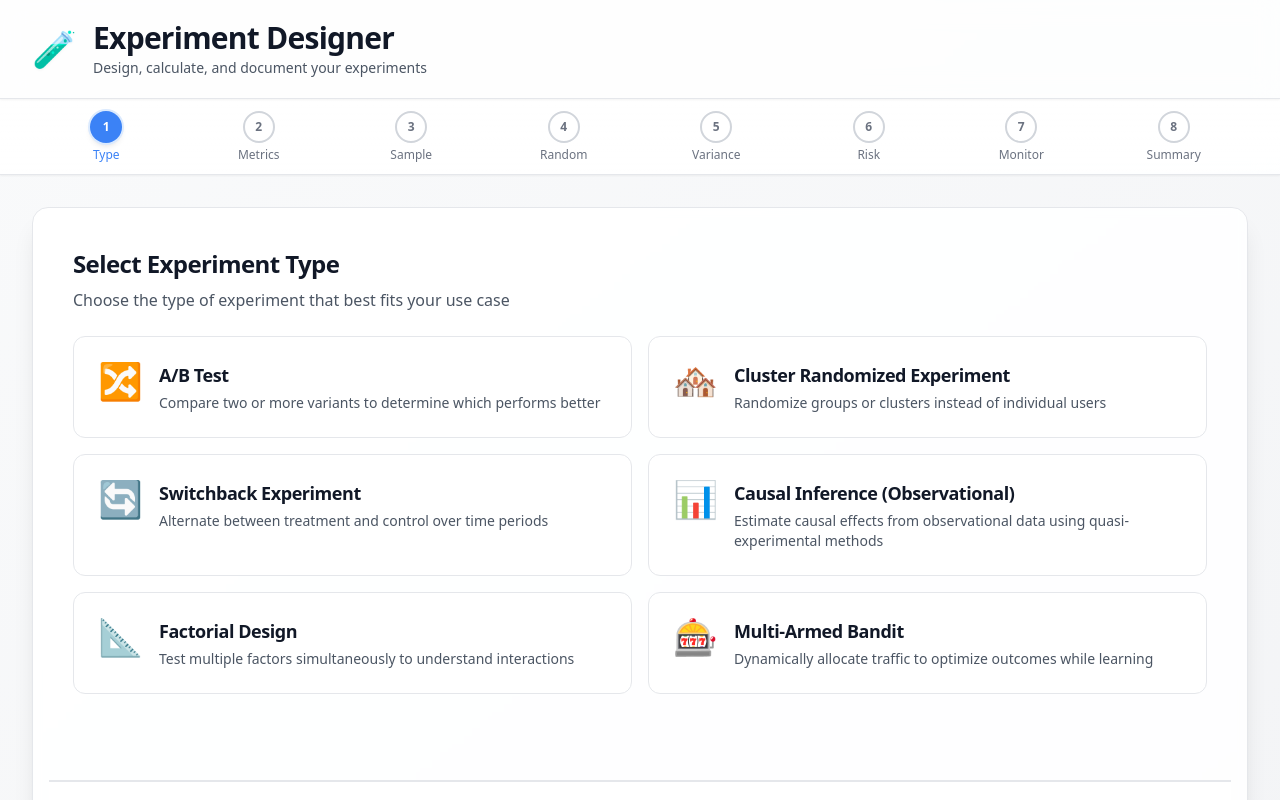
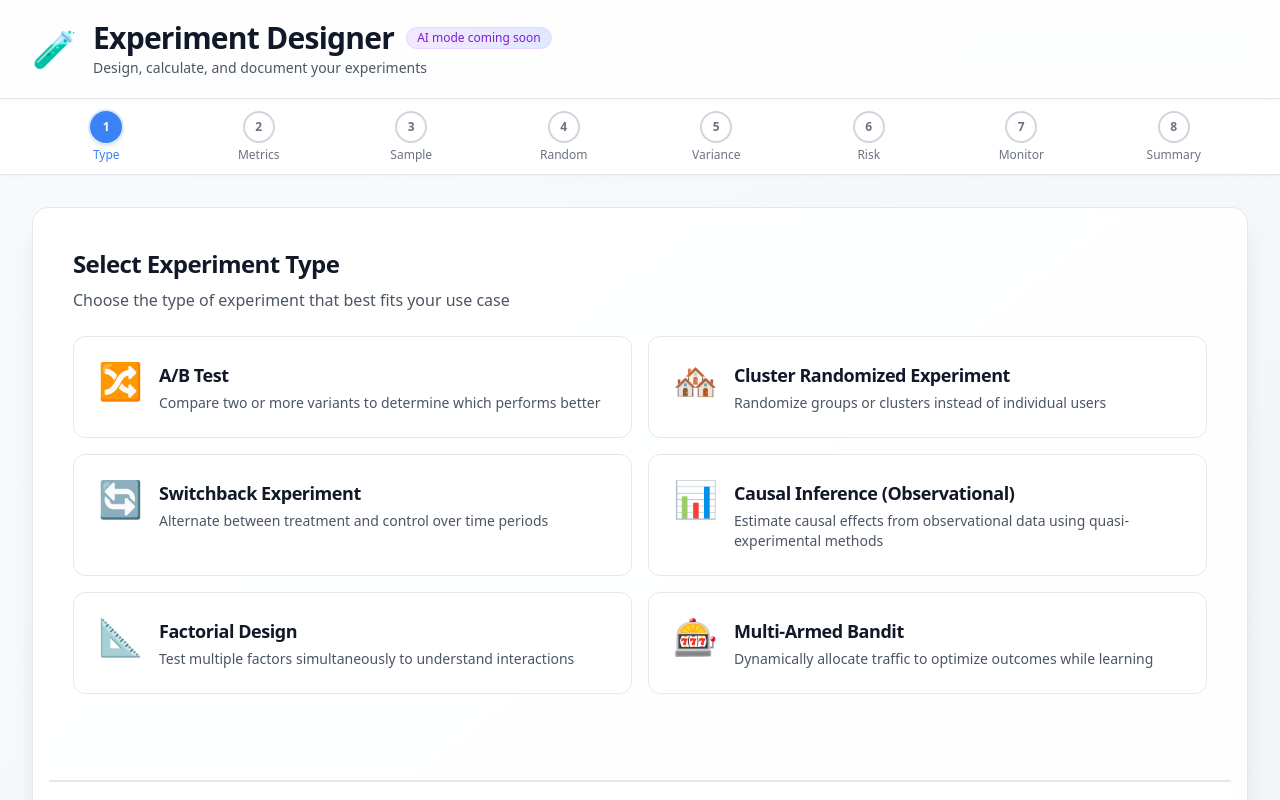
Before and after one commit to xjrmh/experiment-designer, a React (Vite) app: page / in a window 1280 px wide. Shown: the top 800 px of the page. Built offline with nearby package versions, Linux system fonts and the light colour scheme.

Commit message:
Add AI mode notification to header for upcoming feature

```diff
--- a/src/components/layout/Header.tsx
+++ b/src/components/layout/Header.tsx
@@ -65,7 +65,12 @@ export function Header() {
               ))}
             </button>
             <div>
-              <h1 className="text-2xl md:text-3xl font-bold text-gray-900 tracking-tight">Experiment Designer</h1>
+              <div className="flex items-center gap-3">
+                <h1 className="text-2xl md:text-3xl font-bold text-gray-900 tracking-tight">Experiment Designer</h1>
+                <span className="inline-flex items-center gap-1 px-2.5 py-0.5 rounded-full text-xs font-medium bg-gradient-to-r from-purple-100 to-indigo-100 text-purple-700 border border-purple-200">
+                  AI mode coming soon
+                </span>
+              </div>
               <p className="text-sm text-gray-600 mt-0.5 hidden sm:block">Design, calculate, and document your experiments</p>
             </div>
           </div>
```
